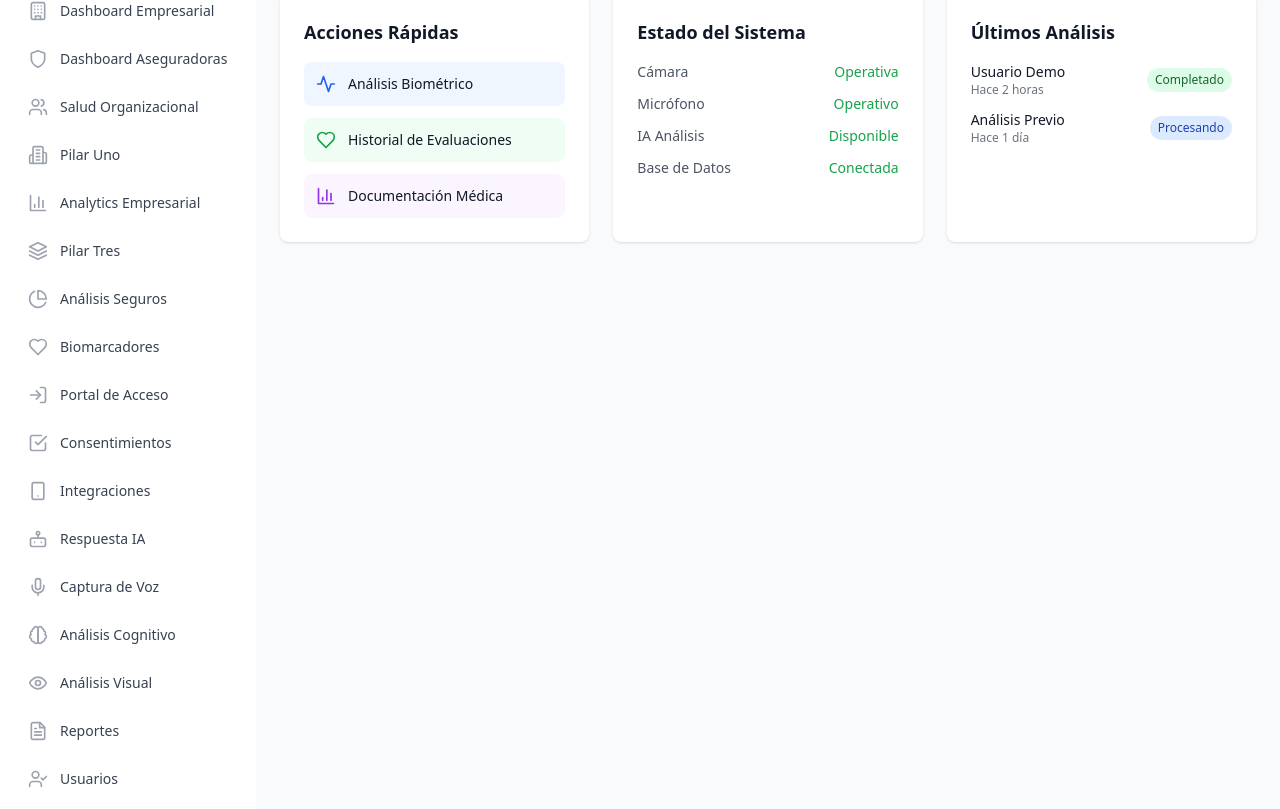
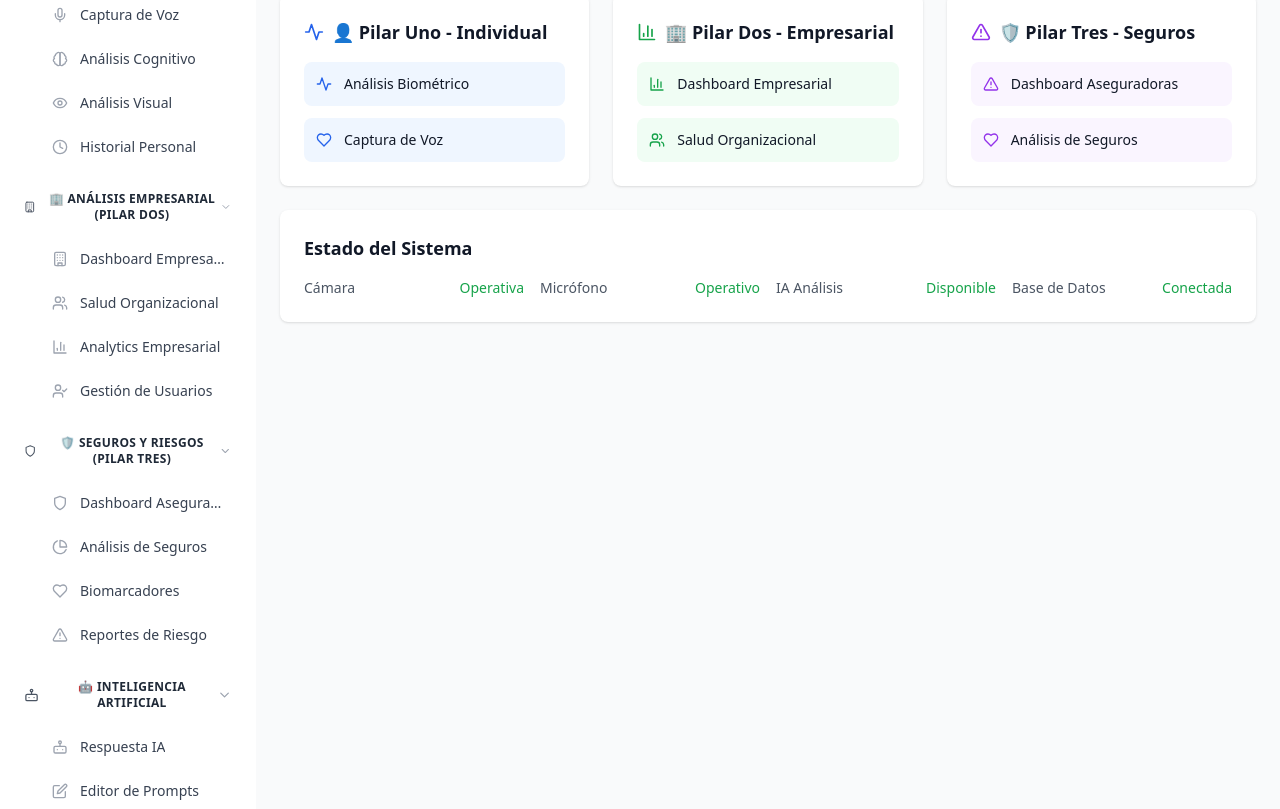
Before and after one commit to hcarranzacr/holocheck, a React (Vite) app: page / in a window 1280 px wide. Shown: the part 351-1160 px from the top of the page. Built offline with nearby package versions, Linux system fonts and the light colour scheme.

Commit message:
Menu structure updated.

```diff
--- a/src/components/Dashboard.jsx
+++ b/src/components/Dashboard.jsx
@@ -34,9 +34,9 @@ const Dashboard = ({ activeSection, setActiveSection }) => {
     <div className="space-y-6">
       <div className="flex flex-col sm:flex-row sm:items-center sm:justify-between">
         <div>
-          <h1 className="text-2xl font-bold text-gray-900">Panel de Control</h1>
+          <h1 className="text-2xl font-bold text-gray-900">Panel de Control HoloCheck</h1>
           <p className="mt-1 text-sm text-gray-500">
-            Monitoreo integral de salud preventiva empresarial
+            Monitoreo integral de salud preventiva empresarial - Sistema de tres pilares
           </p>
         </div>
         <div className="mt-4 sm:mt-0">
@@ -81,44 +81,94 @@ const Dashboard = ({ activeSection, setActiveSection }) => {
         />
       </div>
 
-      {/* Quick Actions */}
+      {/* Three Pillars Overview */}
       <div className="grid grid-cols-1 lg:grid-cols-3 gap-6">
         <div className="bg-white rounded-lg shadow p-6">
-          <h3 className="text-lg font-semibold text-gray-900 mb-4">Acciones Rápidas</h3>
+          <h3 className="text-lg font-semibold text-gray-900 mb-4 flex items-center">
+            <Activity className="w-5 h-5 text-blue-600 mr-2" />
+            👤 Pilar Uno - Individual
+          </h3>
           <div className="space-y-3">
             <button
               onClick={() => setActiveSection('health-check')}
               className="w-full flex items-center justify-between p-3 text-left bg-blue-50 hover:bg-blue-100 rounded-lg transition-colors"
             >
               <div className="flex items-center">
-                <Activity className="w-5 h-5 text-blue-600 mr-3" />
+                <Activity className="w-4 h-4 text-blue-600 mr-3" />
                 <span className="text-sm font-medium text-gray-900">Análisis Biométrico</span>
               </div>
             </button>
             <button
-              onClick={() => setActiveSection('evaluation-history')}
-              className="w-full flex items-center justify-between p-3 text-left bg-green-50 hover:bg-green-100 rounded-lg transition-colors"
+              onClick={() => setActiveSection('voice-capture')}
+              className="w-full flex items-center justify-between p-3 text-left bg-blue-50 hover:bg-blue-100 rounded-lg transition-colors"
             >
               <div className="flex items-center">
-                <Heart className="w-5 h-5 text-green-600 mr-3" />
-                <span className="text-sm font-medium text-gray-900">Historial de Evaluaciones</span>
-              </div>
-            </button>
-            <button
-              onClick={() => setActiveSection('medical-documentation')}
-              className="w-full flex items-center justify-between p-3 text-left bg-purple-50 hover:bg-purple-100 rounded-lg transition-colors"
-            >
-              <div className="flex items-center">
-                <BarChart3 className="w-5 h-5 text-purple-600 mr-3" />
-                <span className="text-sm font-medium text-gray-900">Documentación Médica</span>
+                <Heart className="w-4 h-4 text-blue-600 mr-3" />
+                <span className="text-sm font-medium text-gray-900">Captura de Voz</span>
               </div>
             </button>
           </div>
         </div>
 
         <div className="bg-white rounded-lg shadow p-6">
+          <h3 className="text-lg font-semibold text-gray-900 mb-4 flex items-center">
+            <BarChart3 className="w-5 h-5 text-green-600 mr-2" />
+            🏢 Pilar Dos - Empresarial
+          </h3>
+          <div className="space-y-3">
+            <button
+              onClick={() => setActiveSection('company-dashboard')}
+              className="w-full flex items-center justify-between p-3 text-left bg-green-50 hover:bg-green-100 rounded-lg transition-colors"
+            >
+              <div className="flex items-center">
+                <BarChart3 className="w-4 h-4 text-green-600 mr-3" />
+                <span className="text-sm font-medium text-gray-900">Dashboard Empresarial</span>
+              </div>
+            </button>
+            <button
+              onClick={() => setActiveSection('organizational-health')}
+              className="w-full flex items-center justify-between p-3 text-left bg-green-50 hover:bg-green-100 rounded-lg transition-colors"
+            >
+              <div className="flex items-center">
+                <Users className="w-4 h-4 text-green-600 mr-3" />
+                <span className="text-sm font-medium text-gray-900">Salud Organizacional</span>
+              </div>
+            </button>
+          </div>
+        </div>
+
+        <div className="bg-white rounded-lg shadow p-6">
+          <h3 className="text-lg font-semibold text-gray-900 mb-4 flex items-center">
+            <AlertTriangle className="w-5 h-5 text-purple-600 mr-2" />
+            🛡️ Pilar Tres - Seguros
+          </h3>
+          <div className="space-y-3">
+            <button
+              onClick={() => setActiveSection('insurer-dashboard')}
+              className="w-full flex items-center justify-between p-3 text-left bg-purple-50 hover:bg-purple-100 rounded-lg transition-colors"
+            >
+              <div className="flex items-center">
+                <AlertTriangle className="w-4 h-4 text-purple-600 mr-3" />
+                <span className="text-sm font-medium text-gray-900">Dashboard Aseguradoras</span>
+              </div>
+            </button>
+            <button
+              onClick={() => setActiveSection('insurance-analytics')}
+              className="w-full flex items-center justify-between p-3 text-left bg-purple-50 hover:bg-purple-100 rounded-lg transition-colors"
+            >
+              <div className="flex items-center">
+                <Heart className="w-4 h-4 text-purple-600 mr-3" />
+                <span className="text-sm font-medium text-gray-900">Análisis de Seguros</span>
+              </div>
+            </button>
+          </div>
+        </div>
+      </div>
+
+      {/* System Status */}
+      <div className="bg-white rounded-lg shadow p-6">
         <h3 className="text-lg font-semibold text-gray-900 mb-4">Estado del Sistema</h3>
-          <div className="space-y-3">
+        <div className="grid grid-cols-2 md:grid-cols-4 gap-4">
           <div className="flex items-center justify-between">
             <span className="text-sm text-gray-600">Cámara</span>
             <span className="text-sm font-medium text-green-600">Operativa</span>
@@ -134,31 +184,6 @@ const Dashboard = ({ activeSection, setActiveSection }) => {
           <div className="flex items-center justify-between">
             <span className="text-sm text-gray-600">Base de Datos</span>
             <span className="text-sm font-medium text-green-600">Conectada</span>
-            </div>
-          </div>
-        </div>
-
-        <div className="bg-white rounded-lg shadow p-6">
-          <h3 className="text-lg font-semibold text-gray-900 mb-4">Últimos Análisis</h3>
-          <div className="space-y-3">
-            <div className="flex items-center justify-between">
-              <div>
-                <p className="text-sm font-medium text-gray-900">Usuario Demo</p>
-                <p className="text-xs text-gray-500">Hace 2 horas</p>
-              </div>
-              <span className="text-xs bg-green-100 text-green-800 px-2 py-1 rounded-full">
-                Completado
-              </span>
-            </div>
-            <div className="flex items-center justify-between">
-              <div>
-                <p className="text-sm font-medium text-gray-900">Análisis Previo</p>
-                <p className="text-xs text-gray-500">Hace 1 día</p>
-              </div>
-              <span className="text-xs bg-blue-100 text-blue-800 px-2 py-1 rounded-full">
-                Procesando
-              </span>
-            </div>
           </div>
         </div>
       </div>
@@ -182,7 +207,7 @@ const Dashboard = ({ activeSection, setActiveSection }) => {
         case 'biomarkers':
           return <DetailedBiomarkers />;
 
-        // New Dashboard Components
+        // Dashboard Components
         case 'company-dashboard':
           return <CompanyDashboard />;
         case 'insurer-dashboard':
@@ -212,29 +237,69 @@ const Dashboard = ({ activeSection, setActiveSection }) => {
         case 'cognitive':
           return (
             <div className="bg-white rounded-lg shadow p-6">
-              <h2 className="text-2xl font-bold text-gray-900 mb-4">Análisis Cognitivo</h2>
-              <p className="text-gray-600">Módulo de análisis cognitivo en desarrollo.</p>
+              <h2 className="text-2xl font-bold text-gray-900 mb-4 flex items-center">
+                <Brain className="w-6 h-6 text-blue-600 mr-3" />
+                Análisis Cognitivo
+              </h2>
+              <p className="text-gray-600">Módulo de análisis cognitivo en desarrollo. Evaluación de funciones cognitivas y detección temprana de deterioro.</p>
             </div>
           );
         case 'vision':
           return (
             <div className="bg-white rounded-lg shadow p-6">
-              <h2 className="text-2xl font-bold text-gray-900 mb-4">Análisis Visual</h2>
-              <p className="text-gray-600">Módulo de análisis visual en desarrollo.</p>
+              <h2 className="text-2xl font-bold text-gray-900 mb-4 flex items-center">
+                <Eye className="w-6 h-6 text-green-600 mr-3" />
+                Análisis Visual
+              </h2>
+              <p className="text-gray-600">Módulo de análisis visual en desarrollo. Detección de patrones y anomalías visuales.</p>
             </div>
           );
         case 'reports':
           return (
             <div className="bg-white rounded-lg shadow p-6">
-              <h2 className="text-2xl font-bold text-gray-900 mb-4">Reportes</h2>
-              <p className="text-gray-600">Módulo de reportes en desarrollo.</p>
+              <h2 className="text-2xl font-bold text-gray-900 mb-4 flex items-center">
+                <FileText className="w-6 h-6 text-purple-600 mr-3" />
+                Reportes Generales
+              </h2>
+              <p className="text-gray-600">Módulo de reportes generales en desarrollo.</p>
             </div>
           );
         case 'users':
           return (
             <div className="bg-white rounded-lg shadow p-6">
-              <h2 className="text-2xl font-bold text-gray-900 mb-4">Gestión de Usuarios</h2>
-              <p className="text-gray-600">Módulo de usuarios en desarrollo.</p>
+              <h2 className="text-2xl font-bold text-gray-900 mb-4 flex items-center">
+                <Users className="w-6 h-6 text-blue-600 mr-3" />
+                Gestión de Usuarios
+              </h2>
+              <p className="text-gray-600">Módulo de gestión de usuarios en desarrollo.</p>
+            </div>
+          );
+        case 'prompt-editor':
+          return (
+            <div className="bg-white rounded-lg shadow p-6">
+              <h2 className="text-2xl font-bold text-gray-900 mb-4">Editor de Prompts</h2>
+              <p className="text-gray-600">Editor de prompts para IA en desarrollo.</p>
+            </div>
+          );
+        case 'analysis-logger':
+          return (
+            <div className="bg-white rounded-lg shadow p-6">
+              <h2 className="text-2xl font-bold text-gray-900 mb-4">Logger de Análisis</h2>
+              <p className="text-gray-600">Sistema de logging de análisis en desarrollo.</p>
+            </div>
+          );
+        case 'log-display':
+          return (
+            <div className="bg-white rounded-lg shadow p-6">
+              <h2 className="text-2xl font-bold text-gray-900 mb-4">Visualización de Logs</h2>
+              <p className="text-gray-600">Visualizador de logs del sistema en desarrollo.</p>
+            </div>
+          );
+        case 'pillar-three':
+          return (
+            <div className="bg-white rounded-lg shadow p-6">
+              <h2 className="text-2xl font-bold text-gray-900 mb-4">Reportes de Riesgo</h2>
+              <p className="text-gray-600">Módulo de reportes de riesgo en desarrollo.</p>
             </div>
           );
         case 'settings':
--- a/src/components/Sidebar.jsx
+++ b/src/components/Sidebar.jsx
@@ -1,4 +1,4 @@
-import React from 'react';
+import React, { useState } from 'react';
 import {
   Home,
   Activity,
@@ -23,50 +23,105 @@ import {
   UserCheck,
   Mic,
   Bot,
-  Layers
+  Layers,
+  User,
+  ChevronDown,
+  ChevronRight,
+  Database,
+  Monitor,
+  Edit,
+  Globe,
+  AlertTriangle
 } from 'lucide-react';
 
 const Sidebar = ({ isMobileMenuOpen, setIsMobileMenuOpen, activeSection, setActiveSection }) => {
-  const menuItems = [
-    { id: 'dashboard', label: 'Dashboard', icon: Home },
+  const [collapsedSections, setCollapsedSections] = useState({});
+
+  const menuSections = [
+    {
+      id: 'main',
+      title: "📊 Dashboard Principal",
+      icon: Home,
+      items: [
+        { id: 'dashboard', label: 'Vista General', icon: BarChart3 }
+      ]
+    },
+    {
+      id: 'individual',
+      title: "👤 Análisis Individual (Pilar Uno)",
+      icon: User,
+      items: [
         { id: 'health-check', label: 'Análisis Biométrico', icon: Activity },
-    { id: 'evaluation-history', label: 'Historial de Evaluaciones', icon: Clock },
-    { id: 'medical-documentation', label: 'Documentación Médica', icon: BookOpen },
-
-    // Dashboards Section
+        { id: 'voice-capture', label: 'Captura de Voz', icon: Mic },
+        { id: 'cognitive', label: 'Análisis Cognitivo', icon: Brain },
+        { id: 'vision', label: 'Análisis Visual', icon: Eye },
+        { id: 'evaluation-history', label: 'Historial Personal', icon: Clock }
+      ]
+    },
+    {
+      id: 'business',
+      title: "🏢 Análisis Empresarial (Pilar Dos)",
+      icon: Building,
+      items: [
         { id: 'company-dashboard', label: 'Dashboard Empresarial', icon: Building },
+        { id: 'organizational-health', label: 'Salud Organizacional', icon: Users },
+        { id: 'pillar-two', label: 'Analytics Empresarial', icon: BarChart3 },
+        { id: 'users', label: 'Gestión de Usuarios', icon: UserCheck }
+      ]
+    },
+    {
+      id: 'insurance',
+      title: "🛡️ Seguros y Riesgos (Pilar Tres)",
+      icon: Shield,
+      items: [
         { id: 'insurer-dashboard', label: 'Dashboard Aseguradoras', icon: Shield },
-    { id: 'organizational-health', label: 'Salud Organizacional', icon: Users },
-
-    // Analytics Section
-    { id: 'pillar-one', label: 'Pilar Uno', icon: Building2 },
-    { id: 'pillar-two', label: 'Analytics Empresarial', icon: BarChart3 },
-    { id: 'pillar-three', label: 'Pilar Tres', icon: Layers },
-    { id: 'insurance-analytics', label: 'Análisis Seguros', icon: PieChart },
+        { id: 'insurance-analytics', label: 'Análisis de Seguros', icon: PieChart },
         { id: 'biomarkers', label: 'Biomarcadores', icon: Heart },
-
-    // Access & Configuration
+        { id: 'pillar-three', label: 'Reportes de Riesgo', icon: AlertTriangle }
+      ]
+    },
+    {
+      id: 'ai',
+      title: "🤖 Inteligencia Artificial",
+      icon: Bot,
+      items: [
+        { id: 'ai-response', label: 'Respuesta IA', icon: Bot },
+        { id: 'prompt-editor', label: 'Editor de Prompts', icon: Edit },
+        { id: 'analysis-logger', label: 'Logger de Análisis', icon: FileText }
+      ]
+    },
+    {
+      id: 'system',
+      title: "🔧 Configuración y Sistema",
+      icon: Settings,
+      items: [
         { id: 'login-portal', label: 'Portal de Acceso', icon: LogIn },
         { id: 'consent-manager', label: 'Consentimientos', icon: CheckSquare },
         { id: 'device-integrations', label: 'Integraciones', icon: Smartphone },
+        { id: 'settings', label: 'Configuración', icon: Settings }
+      ]
+    },
+    {
+      id: 'reports',
+      title: "📊 Reportes y Documentación",
+      icon: FileText,
+      items: [
+        { id: 'medical-documentation', label: 'Documentación Médica', icon: BookOpen },
+        { id: 'log-display', label: 'Visualización de Logs', icon: Monitor },
+        { id: 'reports', label: 'Reportes Generales', icon: FileText }
+      ]
+    }
+  ];
 
-    // AI & Voice
-    { id: 'ai-response', label: 'Respuesta IA', icon: Bot },
-    { id: 'voice-capture', label: 'Captura de Voz', icon: Mic },
-
-    // Analysis Modules
-    { id: 'cognitive', label: 'Análisis Cognitivo', icon: Brain },
-    { id: 'vision', label: 'Análisis Visual', icon: Eye },
-
-    // System
-    { id: 'reports', label: 'Reportes', icon: FileText },
-    { id: 'users', label: 'Usuarios', icon: UserCheck },
-    { id: 'settings', label: 'Configuración', icon: Settings },
-  ];
+  const toggleSection = (sectionId) => {
+    setCollapsedSections(prev => ({
+      ...prev,
+      [sectionId]: !prev[sectionId]
+    }));
+  };
 
   const handleMenuClick = (sectionId) => {
     setActiveSection(sectionId);
-    // Close mobile menu when item is selected
     if (isMobileMenuOpen) {
       setIsMobileMenuOpen(false);
     }
@@ -110,8 +165,33 @@ const Sidebar = ({ isMobileMenuOpen, setIsMobileMenuOpen, activeSection, setActi
 
         {/* Navigation menu */}
         <nav className="flex-1 px-4 py-6 overflow-y-auto">
-          <ul className="space-y-2">
-            {menuItems.map((item) => {
+          <div className="space-y-4">
+            {menuSections.map((section) => {
+              const isCollapsed = collapsedSections[section.id];
+              const SectionIcon = section.icon;
+
+              return (
+                <div key={section.id} className="space-y-2">
+                  {/* Section Header */}
+                  <button
+                    onClick={() => toggleSection(section.id)}
+                    className="w-full flex items-center justify-between px-2 py-2 text-sm font-semibold text-gray-800 hover:bg-gray-50 rounded-lg transition-colors duration-200"
+                  >
+                    <div className="flex items-center">
+                      <SectionIcon className="w-4 h-4 mr-2 text-gray-600" />
+                      <span className="text-xs uppercase tracking-wide">{section.title}</span>
+                    </div>
+                    {section.items.length > 1 && (
+                      isCollapsed ?
+                        <ChevronRight className="w-4 h-4 text-gray-400" /> :
+                        <ChevronDown className="w-4 h-4 text-gray-400" />
+                    )}
+                  </button>
+
+                  {/* Section Items */}
+                  {!isCollapsed && (
+                    <ul className="space-y-1 ml-6">
+                      {section.items.map((item) => {
                         const Icon = item.icon;
                         const isActive = activeSection === item.id;
 
@@ -128,7 +208,7 @@ const Sidebar = ({ isMobileMenuOpen, setIsMobileMenuOpen, activeSection, setActi
                               `}
                             >
                               <Icon className={`
-                      w-5 h-5 mr-3 flex-shrink-0
+                                w-4 h-4 mr-3 flex-shrink-0
                                 ${isActive ? 'text-blue-700' : 'text-gray-400'}
                               `} />
                               <span className="truncate">{item.label}</span>
@@ -137,6 +217,11 @@ const Sidebar = ({ isMobileMenuOpen, setIsMobileMenuOpen, activeSection, setActi
                         );
                       })}
                     </ul>
+                  )}
+                </div>
+              );
+            })}
+          </div>
 
           {/* Quick Stats Section */}
           <div className="mt-8 p-4 bg-gradient-to-r from-blue-50 to-purple-50 rounded-lg">
```
Lines whose indentation alone changed are shown as unchanged.
